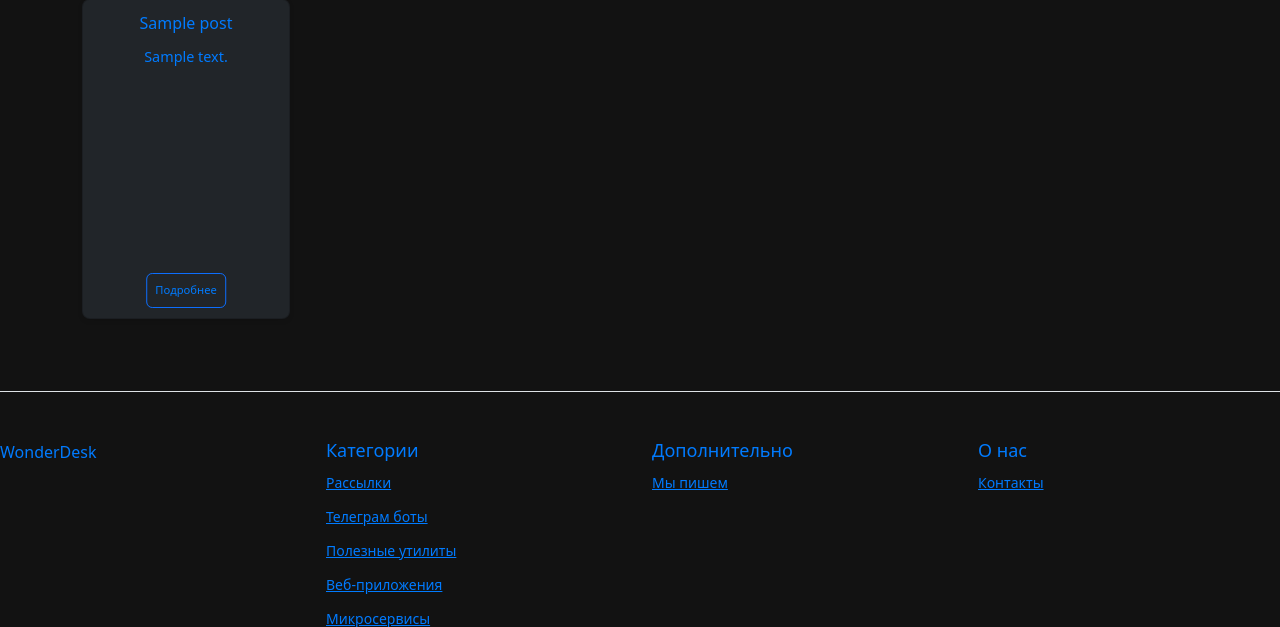
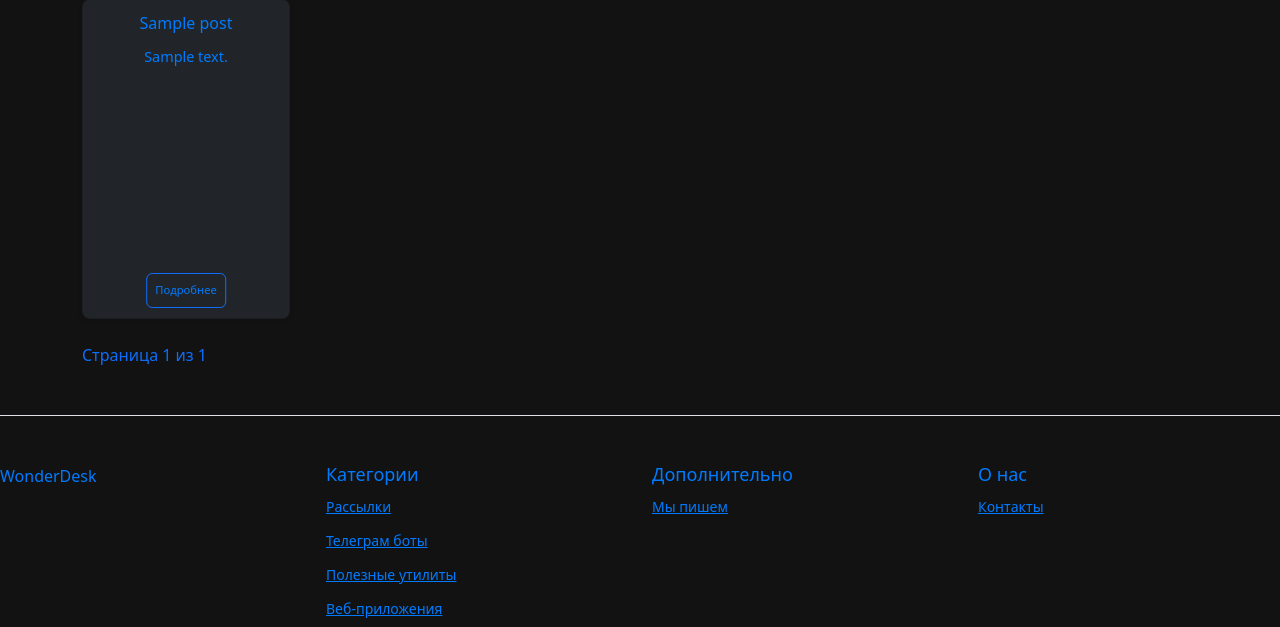
Before and after one commit to EugenyBaz/WonderDesk, a Django app: page / in a window 1280 px wide. Shown: the part 449-1076 px from the top of the page. Run offline with Django 5.2, Linux system fonts and the light colour scheme; tables that the repository leaves empty hold one stand-in row (values such as "Sample post"); some libraries are stand-ins or nearby versions.

Commit message:
add pagination

```diff
--- /dev/null
+++ b/posts/paginations.py
@@ -0,0 +1,5 @@
+from django.core.paginator import Paginator
+
+class CustomPagination(Paginator):
+    def __init__(self, object_list, per_page, orphans=0, allow_empty_first_page=True):
+        super().__init__(object_list, per_page, orphans, allow_empty_first_page)
--- a/posts/templates/posts/post_detail.html
+++ b/posts/templates/posts/post_detail.html
@@ -51,6 +51,7 @@
 
 <div class="container">
     <div class="row text-center">
+
         <div class="col">
             <div class="card" style="width: 25rem; height: 33rem;">
                 {% if post.media_type == 'VIDEO' %}
@@ -82,10 +83,11 @@
                             <i class="fas fa-lock fa-3x"></i>
                             <p>Данный контент доступен только подписчикам.</p>
                             {% if request.user.is_authenticated %}
-                                <form action="{% url 'users:payments_create' %}" method="post">
+                                <form id="payment-form" action="{% url 'users:payments_create' %}" method="post">
                                     {% csrf_token %}
                                     <input type="hidden" name="paid_post" value="{{ post.id }}">
                                     <input type="hidden" name="amount" value="{{ post.price }}">
+                                    <input type="hidden" name="Authorization" value="Bearer {{ access_token }}">
                                     <button type="submit" class="btn btn-outline-primary">Оплатить подписку</button>
                                 </form>
                             {% endif %}
@@ -97,4 +99,5 @@
     </div>
 </div>
 
+
 {% endblock %}
--- a/posts/templates/posts/post_list.html
+++ b/posts/templates/posts/post_list.html
@@ -142,6 +142,23 @@
         {% endfor %}
 
     </div>
+    <div class="pagination">
+        <span class="step-links">
+            {% if page_obj.has_previous %}
+                <a class="p-2 btn btn-outline-primary" href="?page=1">« first</a>
+                <a class="p-2 btn btn-outline-primary" href="?page={{ page_obj.previous_page_number }}">previous</a>
+            {% endif %}
+
+            <span class="list-unstyled text-small" style="color: var(--bs-primary);">
+                Страница  {{ page_obj.number }} из {{ page_obj.paginator.num_pages }}
+            </span>
+
+            {% if page_obj.has_next %}
+                <a class="p-2 btn btn-outline-primary" href="?page={{ page_obj.next_page_number }}">next</a>
+                <a class="p-2 btn btn-outline-primary" href="?page={{ page_obj.paginator.num_pages }}">last »</a>
+            {% endif %}
+        </span>
+    </div>
 </div>
 
 {% endblock %}
--- a/posts/views.py
+++ b/posts/views.py
@@ -3,6 +3,7 @@ from django.shortcuts import render, redirect
 from django.urls import reverse_lazy
 from django.utils.safestring import mark_safe
 
+from posts.paginations import CustomPagination
 from posts.service import get_post_by_chapter
 from django.core.cache import cache
 
@@ -17,6 +18,11 @@ from posts.models import Post, Chapter, Subscription
 
 class PostListView(ListView):
     model = Post
+    paginate_by = 3  # Количество элементов на странице
+    paginator_class = CustomPagination  # Используем кастомный пагинатор
+
+    def get_paginator(self, queryset, per_page, orphans=0, allow_empty_first_page=True):
+        return self.paginator_class(queryset, per_page, orphans, allow_empty_first_page)
 
 
 class PostDetailView(DetailView):
--- a/users/urls.py
+++ b/users/urls.py
@@ -8,6 +8,7 @@ from django.urls import path, include
 
 from users.views import UserCreateView, verify_phone, UserViewSet, CustomLogoutView, PaymentListView, \
     PaymentCreateAPIView
+from users.views import payment_page
 
 router = SimpleRouter()
 router.register(r'users', UserViewSet)
@@ -21,6 +22,7 @@ urlpatterns = [
     path("verify-phone/",verify_phone, name="verify-phone"),
     path('token/', TokenObtainPairView.as_view(), name='token_obtain_pair'),
     path('token/refresh/', TokenRefreshView.as_view(), name='token_refresh'),
+    path('payment/', payment_page, name='payment_page'),
     path('api/', include(router.urls)),
     path("payments/", PaymentListView.as_view(), name="payment_list"),
     path("payments_create/", PaymentCreateAPIView.as_view(), name="payments_create"),
```
Also changed, not shown: users/views.py (+11 -0 lines), users/migrations/0003_payment.py (added), users/migrations/0004_alter_payment_payment_date.py (added).
